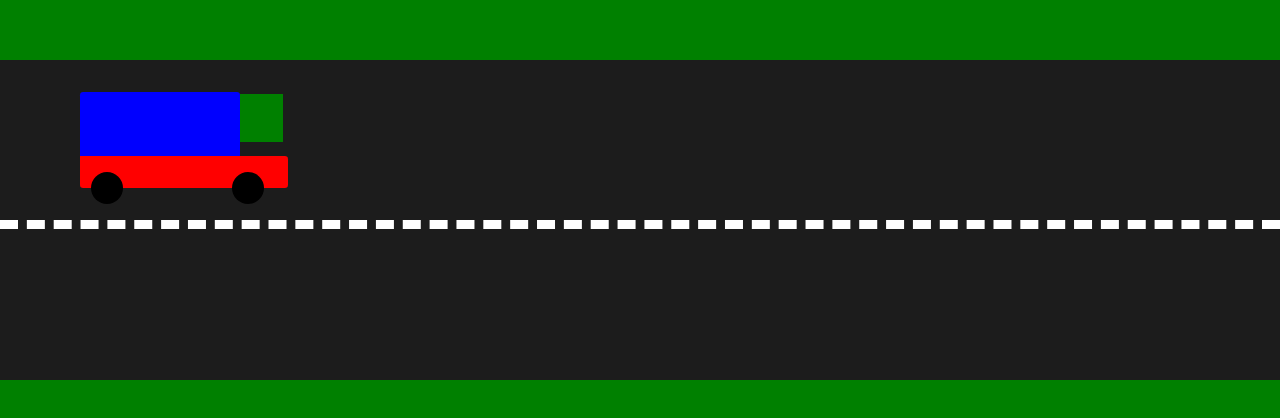
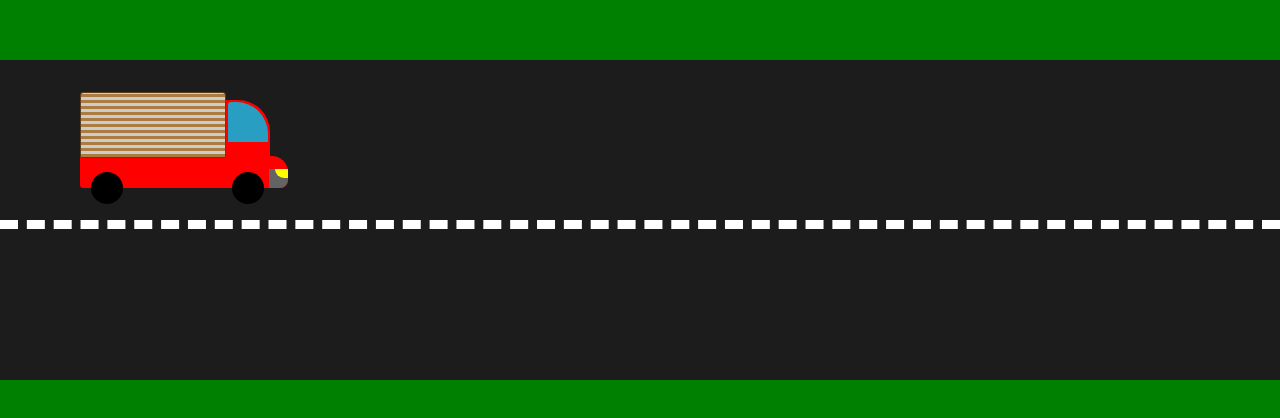
Before and after one commit to DEPSTRCZ/School-Stuff, a plain HTML site: page WEB/car/index.html in a window 1280 px wide. Shown: the part 260-678 px from the top of the page. Drawn offline with Linux system fonts and the light colour scheme.

Commit message:
Asi to přeháním ale co už

```diff
--- a/WEB/car/index.html
+++ b/WEB/car/index.html
@@ -10,9 +10,16 @@
     <div class="highway">
        <div class="lane"></div>
             <div class="car">
-                <div class="cabin"></div>
+
+                <div class="cabin">
+                    <div class="cabin-window"></div>
+                </div>
+
                 <div class="cargo-box"></div>
 
+                <div class="front-bumper">
+                    <div class="headlight"></div>
+                </div>
 
                 <div class="wheel1"></div>
                 <div class="wheel2"></div>
--- a/WEB/car/style.css
+++ b/WEB/car/style.css
@@ -27,26 +27,59 @@ body {
     position: absolute;
     margin-top: 6rem;
     margin-left: 5rem;
-    border-radius:  0rem 0.2rem 0.2rem 0.2rem;
+    border-radius:  0rem 1rem 0.5rem 0.2rem;
 }
 
 .cargo-box {
-    background-color: blue;
-    width: 10rem;
+    background-color: rgb(172, 123, 64);
+    background-image: repeating-linear-gradient(0deg, transparent, transparent 3px, #ccc 3px, #ccc 6px);
+    width: 9rem;
     height: 4rem;
     position: absolute;
     margin-top: -4rem;
     border-radius: 0.2rem 0.2rem 0rem 0rem;
     margin-left: 0rem;
+    border-color: rgb(88, 62, 30);
+    border-width: 0.1rem;
+    border-style: solid;
 }
+.cabin-window {
+    background-color: rgb(40, 158, 194);
+    width: 2.5rem;
+    height: 2.5rem;
+    position: absolute;
+    margin-top: 0.1rem;
+    margin-left: 0.25rem;
+    border-radius: 0.2rem 2rem 0rem 0rem;
 
+}
 .cabin {
-    background-color: green;
-    width: 2.7rem;
-    height: 3rem;
+    background-color: rgb(255, 0, 0);
+    width: 2.9rem;
+    height: 3.5rem;
     position: absolute;
-    margin-top: -3.9rem;
-    margin-left: 10rem;
+    margin-top: -3.5rem;
+    margin-left: 9rem;
+    border-radius: 0.2rem 2rem 0rem 0rem;
+}
+.front-bumper {
+    background-color: rgb(99, 99, 99);
+    width: 1.2rem;
+    height: 1.2rem;
+    position: absolute;
+    margin-top: 0.8rem;
+    margin-left: 11.8rem;
+    border-radius: 0.05rem 0.05rem 0.499rem 0rem;
+}
+.headlight {
+    background-color: yellow;
+    width: 0.8rem;
+    height: 0.6rem;
+    position: absolute;
+    margin-top: -0rem;
+    margin-left: 0.4rem;
+    border-radius: 0rem 0rem 0rem 5rem;
+
 }
 .wheel1 {
     background-color: black;
```
